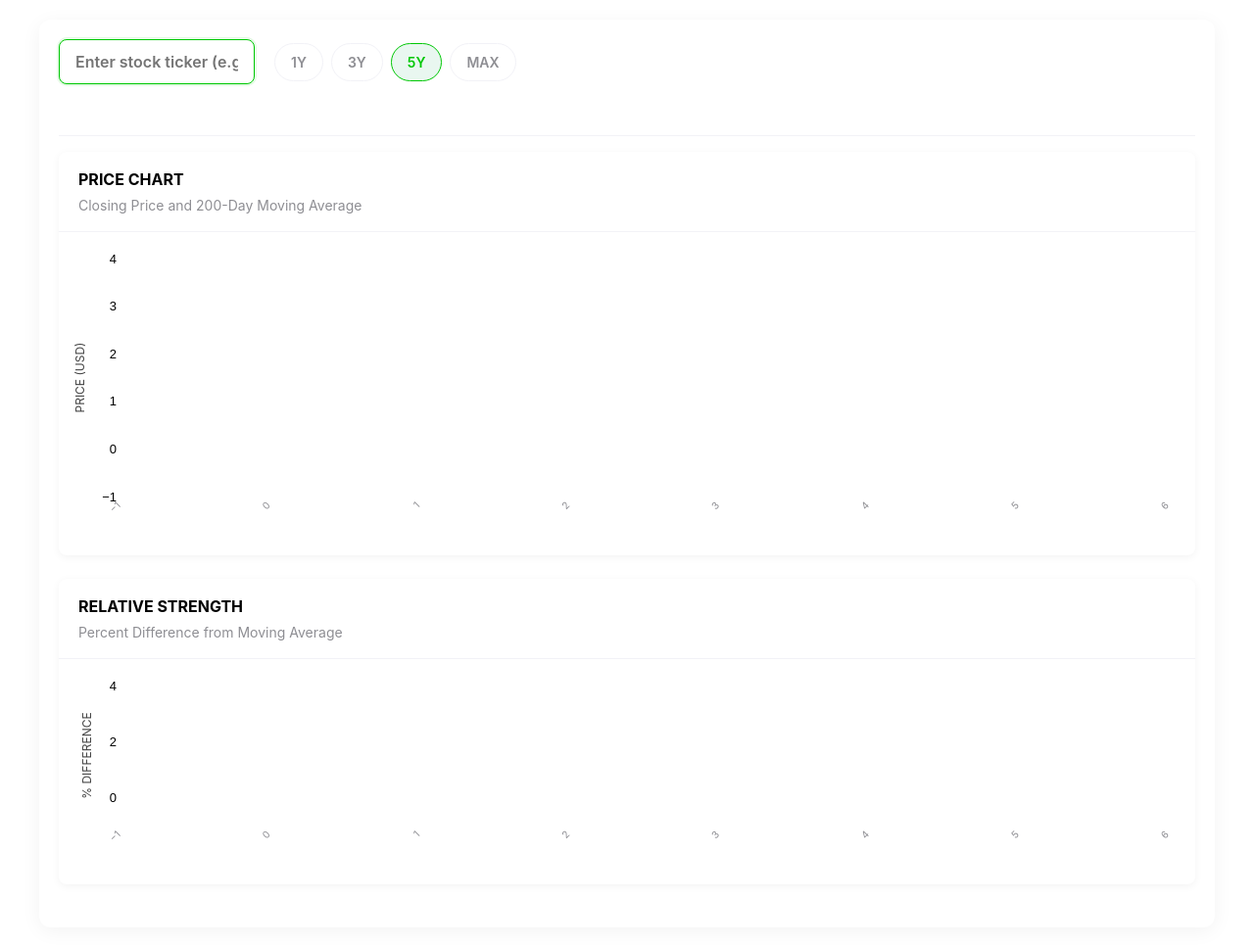
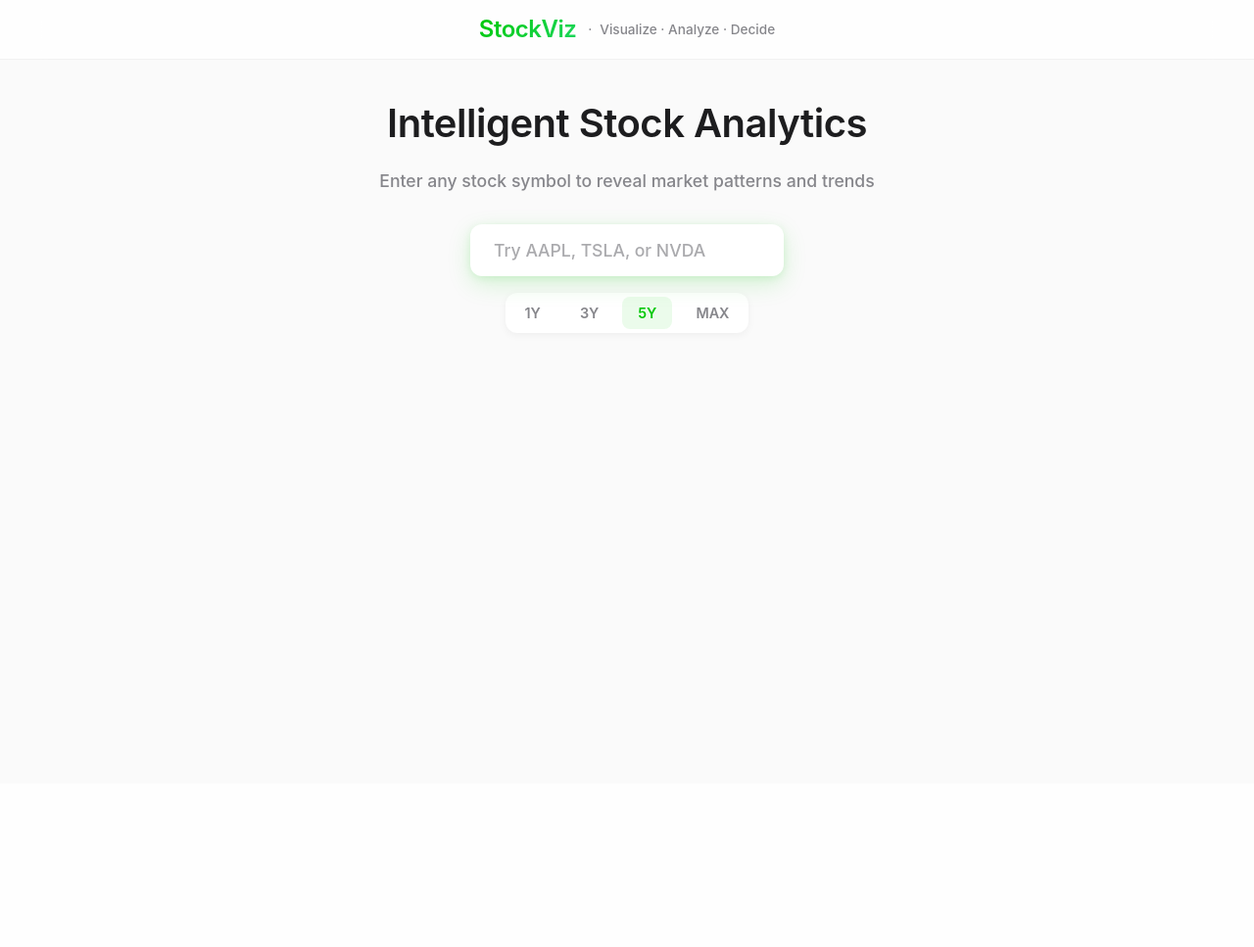
Before and after one commit to namanxajmera/stock-alerts, a Flask app: page / in a window 1280 px wide. Shown: the whole page at 98% size. After the commit the page ends 336 px from the top, so only its background shows below. Run offline with Flask 3, Linux system fonts and the light colour scheme; some libraries are stand-ins or nearby versions.

Commit message:
feat: added header, hero

```diff
--- a/static/css/style.css
+++ b/static/css/style.css
@@ -8,208 +8,277 @@
 :root {
     --robinhood-green: #00C805;
     --robinhood-red: #FF5000;
-    --background-color: #FFFFFF;
+    --background-color: #FAFAFA;
     --card-background: #FFFFFF;
-    --text-primary: #000000;
-    --text-secondary: #8E8E93;
+    --text-primary: #1D1D1F;
+    --text-secondary: #86868B;
     --border-color: #F2F2F7;
     --hover-color: #F5F8FA;
-    --selected-color: #E9F7F0;
+    --selected-color: rgba(0, 200, 5, 0.08);
 }
 
 body {
     background-color: var(--background-color);
     color: var(--text-primary);
-    padding: 20px;
     line-height: 1.5;
+    min-height: 100vh;
+    -webkit-font-smoothing: antialiased;
+    -moz-osx-font-smoothing: grayscale;
 }
 
-.container {
+.site-header {
+    background-color: rgba(255, 255, 255, 0.8);
+    backdrop-filter: blur(20px);
+    -webkit-backdrop-filter: blur(20px);
+    position: fixed;
+    top: 0;
+    left: 0;
+    right: 0;
+    z-index: 100;
+    padding: 0.75rem 0;
+    transition: all 0.3s ease;
+    border-bottom: 1px solid rgba(0, 0, 0, 0.05);
+}
+
+.header-content {
     max-width: 1200px;
     margin: 0 auto;
-    padding: 20px;
-    border-radius: 12px;
-    box-shadow: 0 4px 20px rgba(0, 0, 0, 0.05);
-    background-color: var(--card-background);
-    min-height: 100vh;
+    padding: 0 2rem;
+    text-align: center;
+    display: flex;
+    align-items: center;
+    justify-content: center;
+    gap: 12px;
+}
+
+.header-content h1 {
+    font-size: 1.5rem;
+    font-weight: 600;
+    letter-spacing: -0.5px;
+    background: linear-gradient(135deg, var(--robinhood-green), #1ED760);
+    background-clip: text;
+    -webkit-background-clip: text;
+    -webkit-text-fill-color: transparent;
+    margin-bottom: 0;
+}
+
+.tagline {
+    color: var(--text-secondary);
+    font-size: 0.85rem;
+    font-weight: 500;
+    position: relative;
+    padding-left: 12px;
+}
+
+.tagline::before {
+    content: "·";
+    position: absolute;
+    left: 0;
+    color: var(--text-secondary);
+}
+
+.hero {
+    background-color: var(--background-color);
+    padding: 6rem 0 2rem;
+    text-align: center;
+}
+
+.hero-content {
+    max-width: 680px;
+    margin: 0 auto;
+    padding: 0 2rem;
+}
+
+.hero h2 {
+    font-size: 2.5rem;
+    font-weight: 600;
+    letter-spacing: -0.5px;
+    margin-bottom: 1rem;
+    color: var(--text-primary);
+}
+
+.hero p {
+    color: var(--text-secondary);
+    margin-bottom: 2rem;
+    font-size: 1.1rem;
+    font-weight: 500;
+}
+
+.search-container {
     display: flex;
     flex-direction: column;
-}
-
-.controls {
-    margin-bottom: 16px;
-    padding-bottom: 16px;
-    border-bottom: 1px solid var(--border-color);
-}
-
-.input-group {
-    display: flex;
     align-items: center;
-    gap: 20px;
-    margin-bottom: 12px;
-    flex-wrap: wrap;
+    gap: 1rem;
+    margin-bottom: 0.5rem;
 }
 
 #ticker-input {
-    padding: 12px 16px;
-    font-size: 16px;
-    font-weight: 600;
-    border: 1px solid var(--border-color);
-    border-radius: 8px;
-    width: 200px;
-    box-shadow: 0 2px 4px rgba(0, 0, 0, 0.05);
+    padding: 16px 24px;
+    font-size: 1.1rem;
+    font-weight: 500;
+    border: none;
+    border-radius: 12px;
+    width: 320px;
+    background-color: var(--card-background);
+    color: var(--text-primary);
+    box-shadow: 0 2px 8px rgba(0, 0, 0, 0.05),
+                0 8px 24px rgba(0, 0, 0, 0.05);
     transition: all 0.2s ease;
+}
+
+#ticker-input::placeholder {
+    color: var(--text-secondary);
+    opacity: 0.7;
 }
 
 #ticker-input:focus {
     outline: none;
-    border-color: var(--robinhood-green);
-    box-shadow: 0 0 0 2px rgba(0, 200, 5, 0.1);
+    box-shadow: 0 2px 8px rgba(0, 200, 5, 0.1),
+                0 8px 24px rgba(0, 200, 5, 0.15);
+    transform: translateY(-1px);
 }
 
 .period-selector {
     display: flex;
     gap: 8px;
-    flex-wrap: wrap;
+    justify-content: center;
+    background-color: var(--card-background);
+    padding: 4px;
+    border-radius: 12px;
+    box-shadow: 0 2px 8px rgba(0, 0, 0, 0.05);
 }
 
 .period-btn {
-    padding: 10px 16px;
-    font-size: 14px;
+    padding: 8px 16px;
+    font-size: 0.9rem;
     font-weight: 600;
-    border: 1px solid var(--border-color);
-    background-color: var(--background-color);
-    border-radius: 20px;
+    border: none;
+    background: transparent;
+    border-radius: 8px;
     cursor: pointer;
     transition: all 0.2s ease;
     color: var(--text-secondary);
 }
 
 .period-btn:hover {
+    color: var(--text-primary);
     background-color: var(--hover-color);
 }
 
 .period-btn.selected {
     background-color: var(--selected-color);
     color: var(--robinhood-green);
-    border-color: var(--robinhood-green);
 }
 
-.period-btn:disabled,
-#ticker-input:disabled {
-    opacity: 0.6;
-    cursor: not-allowed;
+.dashboard {
+    max-width: 1200px;
+    margin: 0 auto 4rem;
+    padding: 0 1rem;
 }
 
-.status-container {
-    min-height: 24px;
-    display: flex;
-    align-items: center;
-    gap: 10px;
+.chart {
+    width: 100%;
+    height: 100%;
+    margin: 0;
+    padding: 0;
 }
 
-.loading-indicator {
-    display: none;
-    width: 20px;
-    height: 20px;
-    border: 2px solid #E9F7F0;
-    border-top: 2px solid var(--robinhood-green);
-    border-radius: 50%;
-    animation: spin 1s linear infinite;
+#main-chart {
+    min-height: 240px;
 }
 
-.loading-indicator.show {
-    display: inline-block;
-}
-
-@keyframes spin {
-    0% { transform: rotate(0deg); }
-    100% { transform: rotate(360deg); }
-}
-
-.error-message {
-    color: var(--robinhood-red);
-    font-size: 14px;
-    font-weight: 500;
+#sub-chart {
+    min-height: 160px;
 }
 
 .chart-container {
     position: relative;
-    border-radius: 8px;
+    border-radius: 16px;
     overflow: hidden;
-    margin-bottom: 24px;
-    background-color: #FFFFFF;
+    margin-bottom: 16px;
+    background-color: var(--card-background);
     box-shadow: 0 2px 8px rgba(0, 0, 0, 0.05);
+    transition: all 0.3s ease;
+    width: 100%;
+}
+
+.chart-container:hover {
+    transform: translateY(-2px);
+    box-shadow: 0 4px 12px rgba(0, 0, 0, 0.08),
+                0 12px 32px rgba(0, 0, 0, 0.08);
 }
 
 .chart-header {
     display: flex;
     justify-content: space-between;
     align-items: center;
-    padding: 16px 20px;
+    padding: 12px 24px;
     border-bottom: 1px solid var(--border-color);
 }
 
+.chart-header > div {
+    display: flex;
+    align-items: center;
+    gap: 8px;
+}
+
 .chart-title {
-    font-size: 16px;
-    font-weight: 700;
+    font-size: 1rem;
+    font-weight: 600;
+    letter-spacing: -0.2px;
     color: var(--text-primary);
 }
 
 .chart-subtitle {
-    font-size: 14px;
+    font-size: 0.9rem;
     color: var(--text-secondary);
-    margin-top: 4px;
+    position: relative;
+    padding-left: 8px;
 }
 
-.chart {
-    width: 100%;
-    padding: 10px;
-    margin-bottom: 10px;
+.chart-subtitle::before {
+    content: "·";
+    position: absolute;
+    left: 0;
+    color: var(--text-secondary);
 }
 
-#main-chart {
-    flex: 1;
-    min-height: 300px;
+.stock-info {
+    background-color: var(--card-background);
+    border-radius: 16px;
+    padding: 16px 24px;
+    margin-bottom: 16px;
+    box-shadow: 0 2px 8px rgba(0, 0, 0, 0.05);
+    transition: all 0.3s ease;
+    display: grid;
+    grid-template-columns: auto 1fr auto;
+    align-items: center;
+    gap: 16px;
 }
 
-#sub-chart {
-    min-height: 200px;
-}
-
-/* Custom tooltip */
-.custom-tooltip {
-    position: absolute;
-    background-color: white;
-    padding: 8px 12px;
-    border-radius: 6px;
-    font-size: 14px;
-    box-shadow: 0 2px 10px rgba(0, 0, 0, 0.1);
-    pointer-events: none;
-    z-index: 1000;
-    display: none;
-}
-
-/* Stock info panel */
-.stock-info {
-    display: flex;
-    flex-direction: column;
-    gap: 8px;
-    padding: 16px 20px;
-    border-bottom: 1px solid var(--border-color);
+.stock-info #stock-name {
+    font-size: 1.1rem;
+    font-weight: 600;
+    color: var(--text-secondary);
+    margin: 0;
 }
 
 .stock-price {
-    font-size: 28px;
-    font-weight: 700;
+    font-size: 1.75rem;
+    font-weight: 600;
+    letter-spacing: -0.5px;
+    margin: 0;
+    line-height: 1;
+    text-align: right;
 }
 
 .price-change {
     display: flex;
     align-items: center;
-    gap: 8px;
-    font-size: 14px;
+    gap: 4px;
+    font-size: 0.9rem;
     font-weight: 600;
+    white-space: nowrap;
 }
 
 .price-change.positive {
--- a/static/js/main.js
+++ b/static/js/main.js
@@ -15,7 +15,8 @@ const PERIODS = {
 const chartConfig = {
     displayModeBar: false,
     responsive: true,
-    staticPlot: true  // Disable all interactivity as per requirements
+    staticPlot: false,  // Enable interactivity
+    showTips: false     // Disable default tooltips
 };
 
 // Common layout properties
@@ -43,6 +44,7 @@ const priceChangeEl = document.getElementById('price-change');
 const changeValueEl = document.getElementById('change-value');
 const changePercentEl = document.getElementById('change-percent');
 const customTooltip = document.getElementById('custom-tooltip');
+const dashboard = document.querySelector('.dashboard');
 
 // State
 let selectedPeriod = '5y'; // Always use lowercase to match server requirements
@@ -61,10 +63,6 @@ function init() {
     periodButtons.forEach(btn => {
         btn.addEventListener('click', handlePeriodChange);
     });
-
-    // Add mousemove event listeners for custom tooltips
-    mainChart.addEventListener('mousemove', handleChartMouseMove);
-    mainChart.addEventListener('mouseout', handleChartMouseOut);
 }
 
 function setDefaultPeriod() {
@@ -78,10 +76,9 @@ function setDefaultPeriod() {
 
 // Initialize charts with empty data
 function initializeCharts() {
-    const mainChartLayout = {
-        height: 300,
-        margin: { t: 10, r: 40, l: 50, b: 40 }, // Increased bottom margin for labels
+    const commonLayout = {
         showlegend: false,
+        margin: { t: 10, r: 40, l: 50, b: 40 },
         xaxis: {
             ...commonAxisStyle,
             showticklabels: true,
@@ -91,8 +88,27 @@ function initializeCharts() {
                 size: 10,
                 color: '#8E8E93'
             },
-            automargin: true // Ensure labels are fully visible
+            automargin: true
         },
+        plot_bgcolor: 'rgba(0,0,0,0)',
+        paper_bgcolor: 'rgba(0,0,0,0)',
+        hovermode: 'x unified',
+        hoverlabel: { bgcolor: 'transparent', font: { size: 0 } },
+        xaxis: {
+            ...commonAxisStyle,
+            showspikes: true,
+            spikemode: 'across',
+            spikesnap: 'cursor',
+            showline: true,
+            showgrid: true,
+            spikecolor: '#8E8E93',
+            spikethickness: 1
+        }
+    };
+
+    const mainChartLayout = {
+        ...commonLayout,
+        height: 300,
         yaxis: {
             ...commonAxisStyle,
             title: {
@@ -105,30 +121,15 @@ function initializeCharts() {
                 standoff: 10
             },
             automargin: true,
-            range: [null, null], // Auto range
-            rangemode: 'normal', // Normal range mode
-            autorange: true // Enable autorange
-        },
-        plot_bgcolor: 'rgba(0,0,0,0)',
-        paper_bgcolor: 'rgba(0,0,0,0)',
-        hovermode: 'x unified'
+            range: [null, null],
+            rangemode: 'normal',
+            autorange: true
+        }
     };
 
     const subChartLayout = {
+        ...commonLayout,
         height: 200,
-        margin: { t: 10, r: 40, l: 50, b: 40 }, // Increased bottom margin for labels
-        showlegend: false,
-        xaxis: {
-            ...commonAxisStyle,
-            showticklabels: true,
-            tickangle: -45,
-            tickfont: {
-                family: '-apple-system, BlinkMacSystemFont, Segoe UI, Roboto',
-                size: 10,
-                color: '#8E8E93'
-            },
-            automargin: true // Ensure labels are fully visible
-        },
         yaxis: {
             ...commonAxisStyle,
             title: {
@@ -141,15 +142,43 @@ function initializeCharts() {
                 standoff: 10
             },
             automargin: true
-        },
-        plot_bgcolor: 'rgba(0,0,0,0)',
-        paper_bgcolor: 'rgba(0,0,0,0)',
-        hovermode: 'x unified'
+        }
     };
 
     try {
         Plotly.newPlot('main-chart', [], mainChartLayout, chartConfig);
         Plotly.newPlot('sub-chart', [], subChartLayout, chartConfig);
+
+        // Add event listeners for synchronized hover
+        const mainChartEl = document.getElementById('main-chart');
+        const subChartEl = document.getElementById('sub-chart');
+
+        mainChartEl.on('plotly_hover', (data) => {
+            if (!data.points || !data.points[0]) return;
+            Plotly.Fx.hover(subChartEl, [
+                { curveNumber: 0, pointNumber: data.points[0].pointNumber }
+            ]);
+            updateTooltip(data.points[0]);
+        });
+
+        subChartEl.on('plotly_hover', (data) => {
+            if (!data.points || !data.points[0]) return;
+            Plotly.Fx.hover(mainChartEl, [
+                { curveNumber: 0, pointNumber: data.points[0].pointNumber }
+            ]);
+            updateTooltip(data.points[0]);
+        });
+
+        mainChartEl.on('plotly_unhover', () => {
+            Plotly.Fx.unhover(subChartEl);
+            hideTooltip();
+        });
+
+        subChartEl.on('plotly_unhover', () => {
+            Plotly.Fx.unhover(mainChartEl);
+            hideTooltip();
+        });
+
     } catch (error) {
         console.error('Error initializing charts:', error);
         showError('Failed to initialize charts');
@@ -183,6 +212,9 @@ function updateCharts(data, ticker) {
             throw new Error('No valid price data available');
         }
 
+        // Show dashboard
+        dashboard.style.display = 'block';
+
         // Update stock info panel with the latest data
         updateStockInfo(ticker, priceValues[priceValues.length - 1], priceValues[0]);
 
@@ -194,7 +226,8 @@ function updateCharts(data, ticker) {
                 type: 'scatter',
                 mode: 'lines',
                 line: { color: '#00C805', width: 2 },
-                name: 'Price'
+                name: 'Price',
+                hoverinfo: 'none'
             },
             {
                 x: maDates,
@@ -202,7 +235,8 @@ function updateCharts(data, ticker) {
                 type: 'scatter',
                 mode: 'lines',
                 line: { color: '#8E8E93', width: 2, dash: 'dot' },
-                name: '200-Day MA'
+                name: '200-Day MA',
+                hoverinfo: 'none'
             }
         ];
 
@@ -222,7 +256,8 @@ function updateCharts(data, ticker) {
                 fill: 'tozeroy',
                 fillcolor: diffValues[diffValues.length - 1] >= 0 ? 'rgba(0, 200, 5, 0.1)' : 'rgba(255, 80, 0, 0.1)',
                 line: { color: diffColor, width: 2 },
-                name: '% Difference'
+                name: '% Difference',
+                hoverinfo: 'none'
             },
             {
                 x: [data.dates[0], data.dates[data.dates.length - 1]],
@@ -230,7 +265,8 @@ function updateCharts(data, ticker) {
                 type: 'scatter',
                 mode: 'lines',
                 line: { color: '#8E8E93', width: 1, dash: 'dash' },
-                name: 'Baseline'
+                name: 'Baseline',
+                hoverinfo: 'none'
             }
         ];
 
@@ -243,7 +279,8 @@ function updateCharts(data, ticker) {
                     type: 'scatter',
                     mode: 'lines',
                     line: { color: '#007AFF', width: 1, dash: 'dash' },
-                    name: '5th Percentile'
+                    name: '5th Percentile',
+                    hoverinfo: 'none'
                 },
                 {
                     x: [data.dates[0], data.dates[data.dates.length - 1]],
@@ -251,7 +288,8 @@ function updateCharts(data, ticker) {
                     type: 'scatter',
                     mode: 'lines',
                     line: { color: '#5856D6', width: 1, dash: 'dash' },
-                    name: '95th Percentile'
+                    name: '95th Percentile',
+                    hoverinfo: 'none'
                 }
             );
         }
@@ -345,29 +383,35 @@ function updateStockInfo(ticker, currentPrice, firstPrice) {
     stockInfoPanel.style.display = 'flex';
 }
 
-// Handle mouse movement over chart for custom tooltip
-function handleChartMouseMove(event) {
-    if (!lastData || !lastData.prices || !lastData.dates) return;
+// Update tooltip content and position
+function updateTooltip(point) {
+    if (!point || !lastData || !point.event) return;
 
-    const chartRect = mainChart.getBoundingClientRect();
-    const xPos = event.clientX - chartRect.left;
-    const yPos = event.clientY - chartRect.top;
+    const date = new Date(point.x).toLocaleDateString();
+    let tooltipContent = '';
 
-    // Get data from Plotly
-    const plotlyElement = mainChart.querySelector('.plot-container');
-    if (!plotlyElement) return;
+    // Different content based on which chart is being hovered
+    if (point.data.name === 'Price' || point.data.name === '200-Day MA') {
+        // Main chart (price)
+        tooltipContent = `<div>${date} · $${point.y.toFixed(2)}</div>`;
+    } else if (point.data.name === '% Difference') {
+        // Sub chart (percentile)
+        tooltipContent = `<div>${date} · ${point.y.toFixed(1)}%</div>`;
+    } else {
+        return; // Don't show tooltip for other traces
+    }
 
-    // Position tooltip
-    customTooltip.style.left = `${event.clientX + 10}px`;
-    customTooltip.style.top = `${event.clientY + 10}px`;
+    customTooltip.innerHTML = tooltipContent;
+    customTooltip.style.display = 'block';
 
-    // For a simple implementation, we'll just show the tooltip
-    // In a more complex implementation, we'd extract the exact data point
-    customTooltip.style.display = 'block';
+    // Position tooltip using the mouse event coordinates
+    const evt = point.event;
+    customTooltip.style.left = `${evt.pageX + 10}px`;
+    customTooltip.style.top = `${evt.pageY - 20}px`;
 }
 
-// Hide tooltip when mouse leaves chart
-function handleChartMouseOut() {
+// Hide tooltip
+function hideTooltip() {
     customTooltip.style.display = 'none';
 }
 
@@ -459,6 +503,7 @@ function clearCharts() {
     Plotly.react('main-chart', [], document.getElementById('main-chart').layout, chartConfig);
     Plotly.react('sub-chart', [], document.getElementById('sub-chart').layout, chartConfig);
     stockInfoPanel.style.display = 'none';
+    dashboard.style.display = 'none';
 }
 
 // Initialize on page load
--- a/templates/index.html
+++ b/templates/index.html
@@ -3,17 +3,27 @@
 <head>
     <meta charset="UTF-8">
     <meta name="viewport" content="width=device-width, initial-scale=1.0">
-    <title>Stock Analytics Dashboard</title>
+    <title>StockViz · Simple Stock Analytics</title>
     <script src="https://cdn.plot.ly/plotly-2.29.1.min.js"></script>
     <link rel="stylesheet" href="{{ url_for('static', filename='css/style.css') }}">
     <link rel="icon" type="image/x-icon" href="{{ url_for('static', filename='favicon.ico') }}">
     <link rel="stylesheet" href="https://cdnjs.cloudflare.com/ajax/libs/font-awesome/6.4.0/css/all.min.css">
 </head>
 <body>
-    <div class="container">
-        <div class="controls">
-            <div class="input-group">
-                <input type="text" id="ticker-input" placeholder="Enter stock ticker (e.g., AAPL)" />
+    <header class="site-header">
+        <div class="header-content">
+            <h1>StockViz</h1>
+            <p class="tagline">Visualize · Analyze · Decide</p>
+        </div>
+    </header>
+
+    <main class="main-content">
+        <section class="hero">
+            <div class="hero-content">
+                <h2>Intelligent Stock Analytics</h2>
+                <p>Enter any stock symbol to reveal market patterns and trends</p>
+                <div class="search-container">
+                    <input type="text" id="ticker-input" placeholder="Try AAPL, TSLA, or NVDA" />
                     <div class="period-selector">
                         <button class="period-btn" data-period="1y">1Y</button>
                         <button class="period-btn" data-period="3y">3Y</button>
@@ -26,9 +36,10 @@
                     <div id="error-message" class="error-message"></div>
                 </div>
             </div>
+        </section>
 
-        <!-- Stock info panel (initially hidden, will be populated by JS) -->
-        <div id="stock-info" class="stock-info" style="display: none;">
+        <section class="dashboard" style="display: none;">
+            <div id="stock-info" class="stock-info">
                 <div id="stock-name"></div>
                 <div class="stock-price" id="current-price">--</div>
                 <div class="price-change" id="price-change">
@@ -37,23 +48,21 @@
                 </div>
             </div>
 
-        <!-- Main Chart Container -->
             <div class="chart-container">
                 <div class="chart-header">
                     <div>
-                    <div class="chart-title">PRICE CHART</div>
-                    <div class="chart-subtitle">Closing Price and 200-Day Moving Average</div>
+                        <div class="chart-title">Price Analysis</div>
+                        <div class="chart-subtitle">Stock price with 200-day moving average</div>
                     </div>
                 </div>
                 <div id="main-chart" class="chart"></div>
             </div>
 
-        <!-- Sub Chart Container -->
             <div class="chart-container">
                 <div class="chart-header">
                     <div>
-                    <div class="chart-title">RELATIVE STRENGTH</div>
-                    <div class="chart-subtitle">Percent Difference from Moving Average</div>
+                        <div class="chart-title">Momentum</div>
+                        <div class="chart-subtitle">Deviation from moving average</div>
                     </div>
                 </div>
                 <div id="sub-chart" class="chart"></div>
@@ -61,7 +70,8 @@
 
             <!-- Custom tooltip -->
             <div id="custom-tooltip" class="custom-tooltip"></div>
-    </div>
+        </section>
+    </main>
     <script src="{{ url_for('static', filename='js/main.js') }}"></script>
 </body>
 </html>
```
Also changed, not shown: other parts of static/css/style.css (+78 -12 lines). Lines whose indentation alone changed are shown as unchanged.
